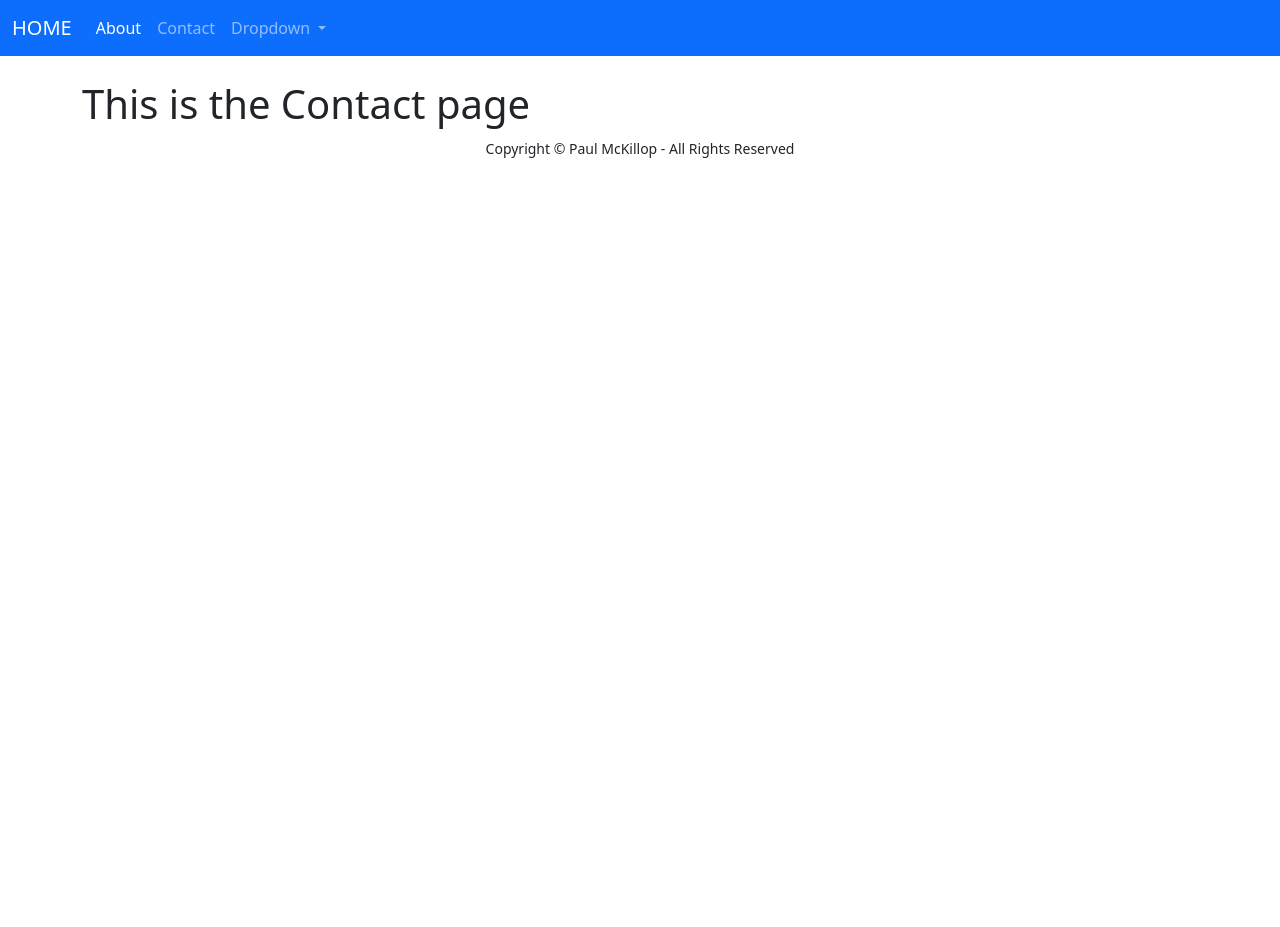
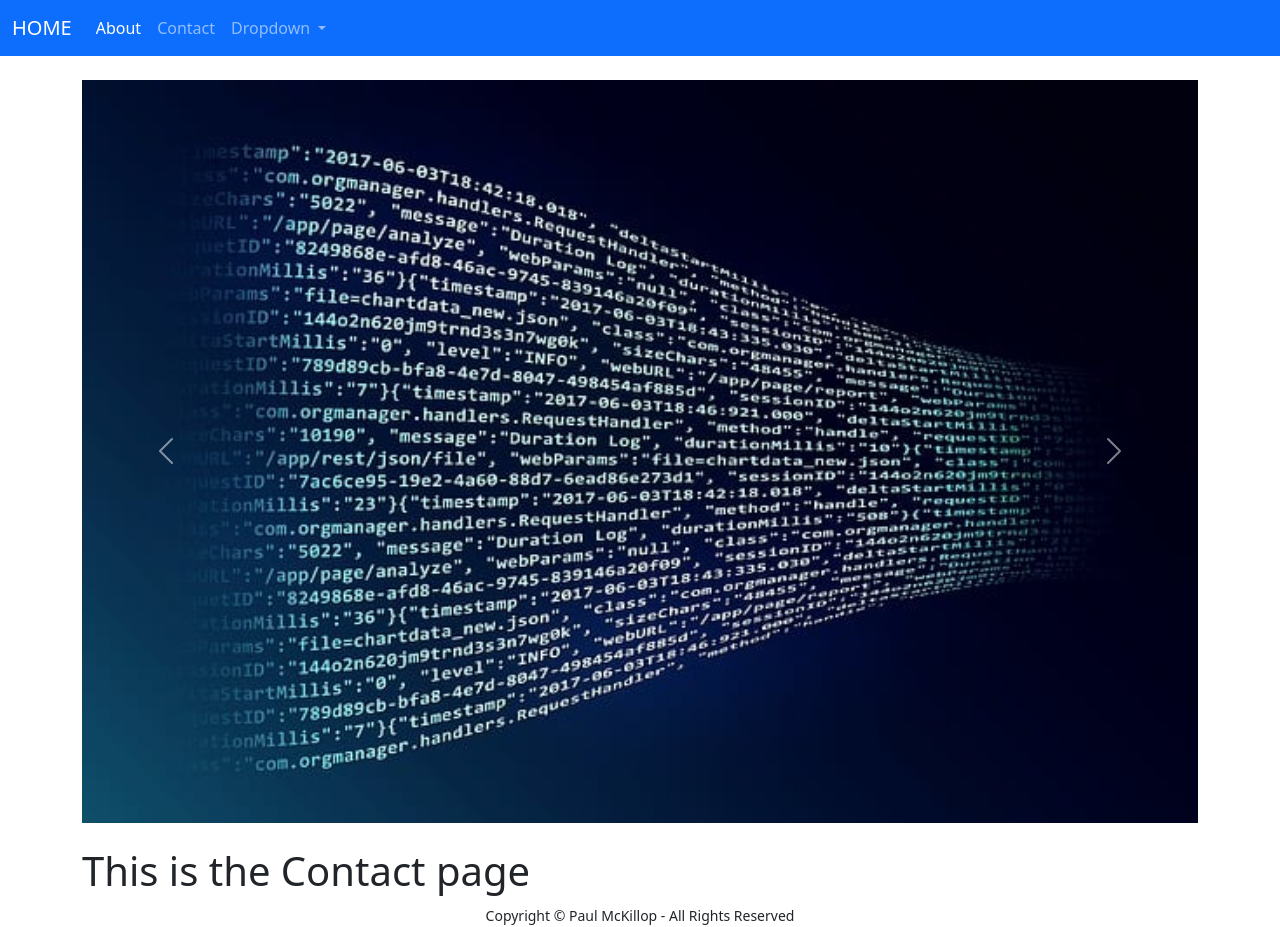
Before and after one commit to pgmckillop/django_photos, a Django app: page /contact/ in a window 1280 px wide. Before the commit the page ends 158 px from the top, so only its background shows below. Run offline with Django 4.2, Linux system fonts and the light colour scheme.

Commit message:
Carousel completed

```diff
--- a/site_project/pages/templates/pages/contact.html
+++ b/site_project/pages/templates/pages/contact.html
@@ -1,5 +1,6 @@
 <!DOCTYPE html>
 {% extends 'pages/layout.html' %}
+{% load static %}
 <html lang="en">
 <head>
     <meta charset="UTF-8">
@@ -7,6 +8,35 @@
 </head>
 <body>
     <{%  block content %}
+
+        <br/>
+    <div id="carouselExample" class="carousel slide">
+      <div class="carousel-inner">
+        <div class="carousel-item active">
+          <img src="{% static 'images/contact/c1.jpg' %}" class="d-block w-100" alt="image 1">
+        </div>
+        <div class="carousel-item">
+          <img src="{% static 'images/contact/c2.png' %}" class="d-block w-100" alt="Image 2">
+        </div>
+        <div class="carousel-item">
+            <a href="https:\\arduino.cc" target="_blank">
+                <img src="{% static 'images/contact/c3.png' %}" class="d-block w-100" alt="Arduino Uno V3">
+            </a>
+
+        </div>
+          <div class="carousel-item">
+          <img src="{% static 'images/contact/c4.jpg' %}" class="d-block w-100" alt="image 4">
+        </div>
+  </div>
+  <button class="carousel-control-prev" type="button" data-bs-target="#carouselExample" data-bs-slide="prev">
+    <span class="carousel-control-prev-icon" aria-hidden="true"></span>
+    <span class="visually-hidden">Previous</span>
+  </button>
+  <button class="carousel-control-next" type="button" data-bs-target="#carouselExample" data-bs-slide="next">
+    <span class="carousel-control-next-icon" aria-hidden="true"></span>
+    <span class="visually-hidden">Next</span>
+  </button>
+</div>
         <br/>
         <h1>This is the Contact page</h1>
     {% endblock %}
```
